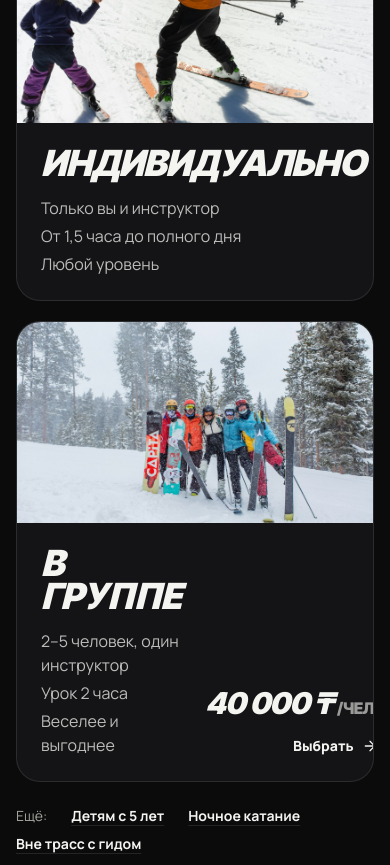
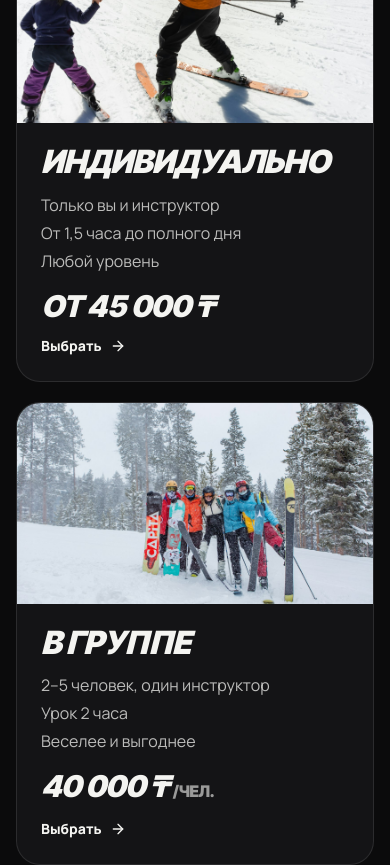
Before and after one commit to t-kobes/snow-school, a Next.js app: page / in a window 390 px wide. Shown: the part 1520-2385 px from the top of the page. Built offline with nearby package versions, Linux system fonts and the light colour scheme.

Commit message:
fix: цена в карточках уроков на телефоне

```diff
--- a/src/components/Lessons.tsx
+++ b/src/components/Lessons.tsx
@@ -54,16 +54,16 @@ export function Lessons() {
             <div className="relative aspect-[16/9] overflow-hidden">
               <Image src={c.photo} alt={c.alt} fill sizes="(min-width: 1024px) 50vw, 100vw" className="object-cover transition-transform duration-700 group-hover:scale-105" />
             </div>
-            <div className="flex items-end justify-between gap-6 p-6 sm:p-8">
+            <div className="flex flex-col gap-5 p-6 sm:flex-row sm:items-end sm:justify-between sm:gap-6 sm:p-8">
               <div>
-                <p className="display text-4xl sm:text-5xl">{c.title}</p>
+                <p className="display text-[clamp(32px,8vw,48px)]">{c.title}</p>
                 <ul className="mt-4 space-y-1 text-text/75 transition-colors group-hover:text-black/70">
                   {c.facts.map((f) => (
                     <li key={f}>{f}</li>
                   ))}
                 </ul>
               </div>
-              <div className="text-right">
+              <div className="sm:text-right">
                 <p className="display whitespace-nowrap text-3xl tabular-nums">
                   {c.price}
                   {c.unit && <span className="ml-1 text-base not-italic opacity-60">{c.unit}</span>}
```
